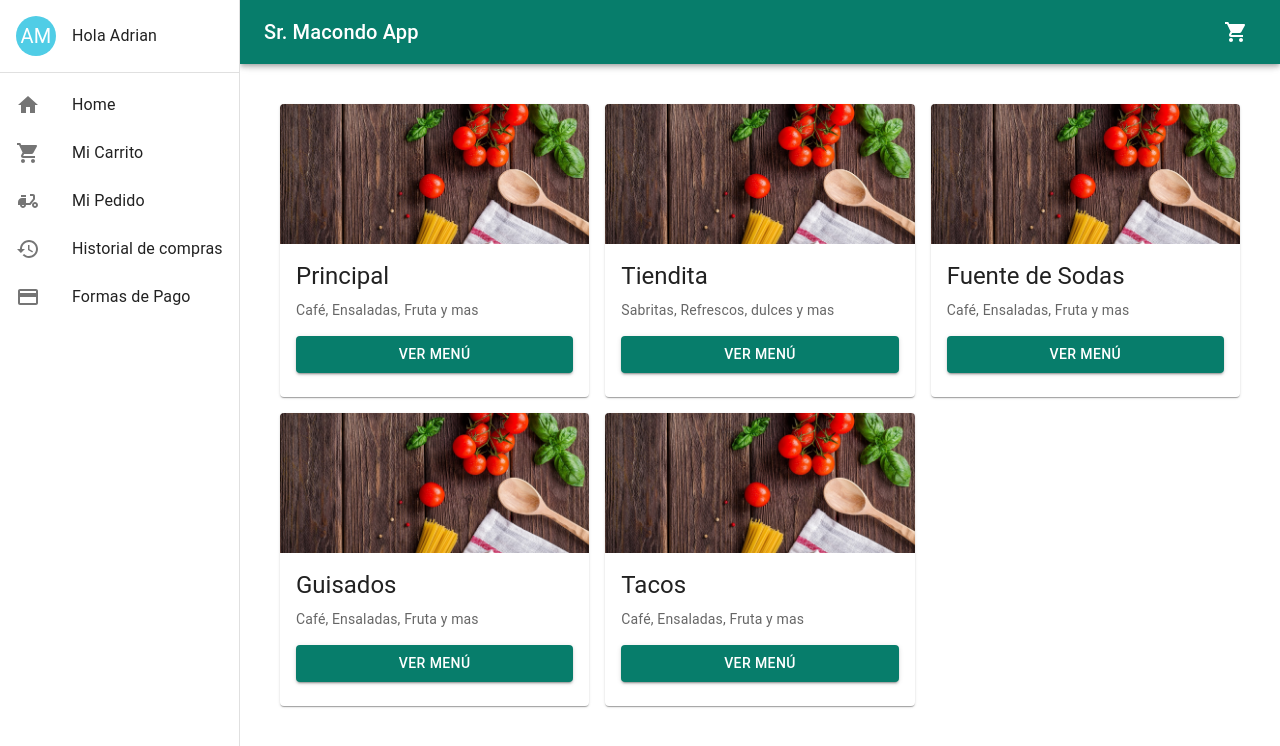
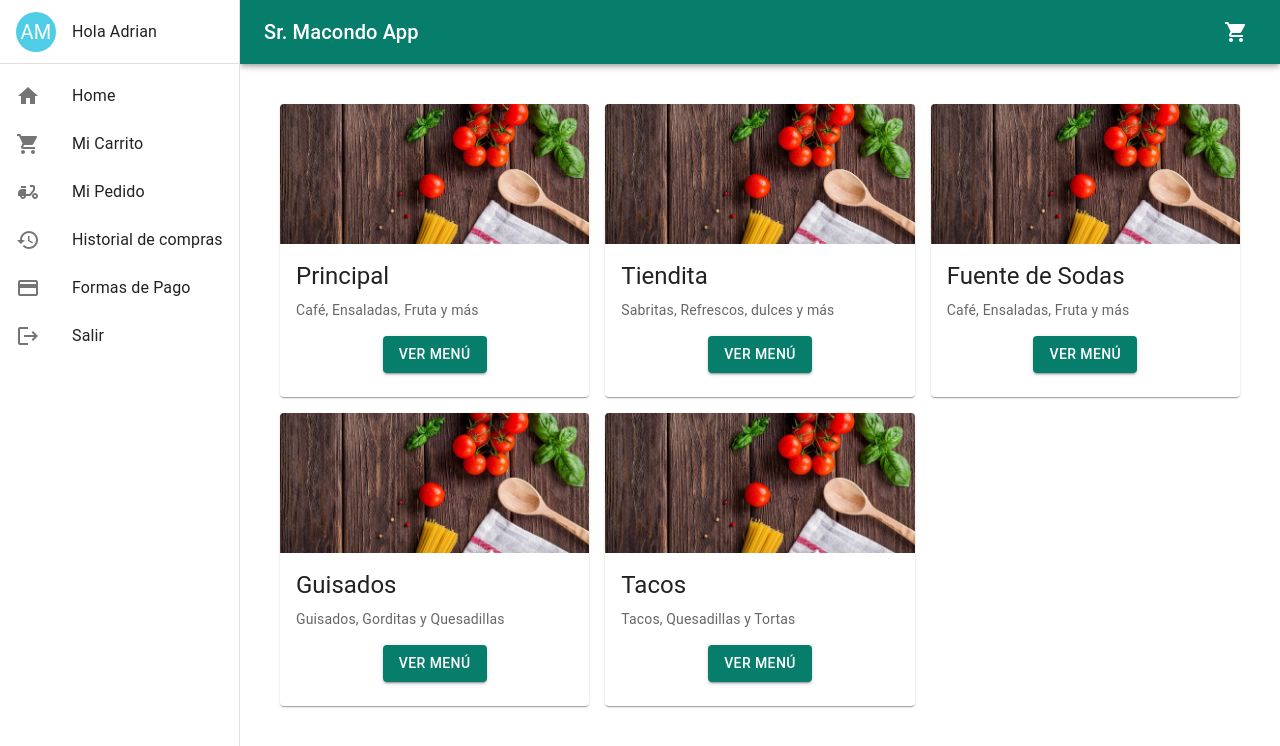
Before and after one commit to MoralesAdrian1/sr-macondo-app, a Next.js app: page /allPages in a window 1280 px wide. Shown: the top 746 px of the page. Built offline with nearby package versions, Linux system fonts and the light colour scheme.

Commit message:
modal para añadir al carrito

```diff
--- a/src/app/allPages/page.js
+++ b/src/app/allPages/page.js
@@ -1,23 +1,74 @@
+"use client";
+import { useState } from "react";
 import Navbar from "@/components/navigation/navbar";
-import { Box, Button, Card, CardContent, CardMedia, Grid, List, ListItem, ListItemText, Toolbar, Typography } from "@mui/material";
+import {
+  Box,
+  Button,
+  Card,
+  CardContent,
+  CardMedia,
+  Grid,
+  Toolbar,
+  Typography,
+} from "@mui/material";
+import MenuModal from "@/components/carritoCompras/Menu";
+ // Asegúrate de que la ruta sea correcta
 
-export default function Home(){
+export default function Home() {
+  const [open, setOpen] = useState(false);
+  const [selectedProducts, setSelectedProducts] = useState([]);
+
   const stations = [
-        {label: 'Principal',description:'Café, Ensaladas, Fruta y mas', imgPath:'/img1.jpg',prouctos:['Frape','Cafe de olla']},
-        {label: 'Tiendita',description:'Sabritas, Refrescos, dulces y mas', imgPath:'/img1.jpg',prouctos:['Papas','Refrescos']},
-        {label: 'Fuente de Sodas',description:'Café, Ensaladas, Fruta y mas', imgPath:'/img1.jpg',prouctos:['Frape','Cafe de olla']},
-        {label: 'Guisados',description:'Café, Ensaladas, Fruta y mas', imgPath:'/img1.jpg',prouctos:['Frape','Cafe de olla']},
-        {label: 'Tacos',description:'Café, Ensaladas, Fruta y mas', imgPath:'/img1.jpg',prouctos:['Frape','Cafe de olla']}
-      ]
-    return(
+    {
+      label: "Principal",
+      description: "Café, Ensaladas, Fruta y más",
+      imgPath: "/img1.jpg",
+      productos: ["Frape", "Café de olla"],
+    },
+    {
+      label: "Tiendita",
+      description: "Sabritas, Refrescos, dulces y más",
+      imgPath: "/img1.jpg",
+      productos: ["Papas", "Refrescos"],
+    },
+    {
+      label: "Fuente de Sodas",
+      description: "Café, Ensaladas, Fruta y más",
+      imgPath: "/img1.jpg",
+      productos: ["Frape", "Café de olla"],
+    },
+    {
+      label: "Guisados",
+      description: "Guisados, Gorditas y Quesadillas",
+      imgPath: "/img1.jpg",
+      productos: ["Guisados", "Gorditas" , "Quesadillas"],
+    },
+    {
+      label: "Tacos",
+      description: "Tacos, Quesadillas y Tortas",
+      imgPath: "/img1.jpg",
+      productos: ["Orden de Suadero", "Orden de Pastor"],
+    },
+  ];
+
+  const handleOpen = (productos) => {
+    setSelectedProducts(productos);
+    setOpen(true);
+  };
+
+  const handleClose = () => {
+    setOpen(false);
+  };
+
+  return (
     <>
-              {/* contenido de la pagina */}
+      {/* contenido de la página */}
       <Box
         component="main"
         sx={{
           flexGrow: 1,
           p: 3,
-    marginLeft: { xs: 0, sm: '240px' }, // 0 en pantallas pequeñas y 240px en pantallas medianas en adelante
+          marginLeft: { xs: 0, sm: "240px" }, // 0 en pantallas pequeñas y 240px en pantallas medianas en adelante
           width: { sm: `calc(100% - 240px)` },
         }}
       >
@@ -42,9 +93,16 @@ export default function Home(){
                     </Typography>
 
                     <Button
-              href='/auth'
+                      onClick={() => handleOpen(station.productos)} // Llama a handleOpen con los productos de la estación
                       variant="contained"
-              sx={{ bgcolor: '#077d6b', mt: 2, display: 'block', marginLeft: 'auto', marginRight: 'auto',textAlign:'center' }} // Centra el botón
+                      sx={{
+                        bgcolor: "#077d6b",
+                        mt: 2,
+                        display: "block",
+                        marginLeft: "auto",
+                        marginRight: "auto",
+                        textAlign: "center",
+                      }} // Centra el botón
                     >
                       Ver Menú
                     </Button>
@@ -55,6 +113,9 @@ export default function Home(){
           </Grid>
         </Box>
       </Box>
+
+      {/* Modal para mostrar productos */}
+      <MenuModal open={open} onClose={handleClose} products={selectedProducts} />
     </>
-    )
+  );
 }
--- /dev/null
+++ b/src/components/carritoCompras/Menu.jsx
@@ -0,0 +1,160 @@
+"use client";
+import {
+  Dialog,
+  DialogTitle,
+  DialogContent,
+  DialogActions,
+  Button,
+  Typography,
+  Divider,
+  List,
+  ListItem,
+  IconButton,
+  Snackbar,
+  ListItemText,
+  Alert,
+} from "@mui/material";
+import AddIcon from '@mui/icons-material/Add';
+import RemoveIcon from '@mui/icons-material/Remove';
+import { useState } from "react";
+
+const MenuModal = ({ open, onClose, products, stationName }) => {
+  const [quantities, setQuantities] = useState(Array(products.length).fill(0));
+  const [alertOpen, setAlertOpen] = useState(false);
+  const [snackbarOpen, setSnackbarOpen] = useState(false);
+  const [snackbarMessage, setSnackbarMessage] = useState("");
+
+  const increaseQuantity = (index) => {
+    const newQuantities = [...quantities];
+    newQuantities[index] += 1;
+    setQuantities(newQuantities);
+  };
+
+  const decreaseQuantity = (index) => {
+    const newQuantities = [...quantities];
+    if (newQuantities[index] > 0) {
+      newQuantities[index] -= 1;
+      setQuantities(newQuantities);
+    }
+  };
+
+  const totalQuantity = quantities.reduce((acc, curr) => acc + curr, 0);
+
+  const handleClose = () => {
+    if (totalQuantity > 0) {
+      setAlertOpen(true); // Abre el modal de alerta si hay productos seleccionados
+    } else {
+      resetQuantities();
+      onClose(); // Cierra el modal si no hay productos seleccionados
+    }
+  };
+
+  const handleAlertClose = (confirm) => {
+    if (confirm) {
+      resetQuantities();
+      onClose(); // Cierra el modal principal
+    }
+    setAlertOpen(false); // Siempre cierra el modal de alerta
+  };
+
+  const resetQuantities = () => {
+    setQuantities(Array(products.length).fill(0)); // Reinicia los contadores a cero
+  };
+
+  const handleAddToCart = () => {
+    // Lógica para añadir al carrito
+    console.log('Añadir al carrito:', quantities);
+
+    // Mostrar el Snackbar
+    setSnackbarMessage("Productos añadidos al carrito!");
+    setSnackbarOpen(true);
+
+    // Cerrar el modal principal
+    onClose();
+    resetQuantities(); // Reiniciar cantidades después de añadir al carrito
+  };
+
+  return (
+    <>
+      <Dialog open={open} onClose={handleClose}>
+        <DialogTitle>
+          <Typography variant="h4" sx={{ padding: 2, color: 'white', bgcolor: '#077d6b' }}>
+            Estación: {stationName}
+          </Typography>
+        </DialogTitle>
+        <Divider sx={{ bgcolor: 'black' }} />
+        <DialogContent>
+          <Typography variant="h6">Productos Disponibles:</Typography>
+          <Divider sx={{ bgcolor: '#077d6b' }} />
+          <br />
+          <List dense>
+            {products.map((producto, index) => (
+              <ListItem key={index}>
+                <ListItemText
+                  primary={producto}
+                  secondary={`Detalles de ${producto}`}
+                />
+                <IconButton edge="end" aria-label="remove" onClick={() => decreaseQuantity(index)}>
+                  <RemoveIcon />
+                </IconButton>
+                <Typography variant="body2" sx={{ mx: 1 }}>
+                  {quantities[index]}
+                </Typography>
+                <IconButton edge="end" aria-label="add" onClick={() => increaseQuantity(index)}>
+                  <AddIcon />
+                </IconButton>
+              </ListItem>
+            ))}
+          </List>
+          <Divider sx={{ bgcolor: 'black', my: 2 }} />
+          <Typography variant="h6">Total de productos: {totalQuantity}</Typography>
+        </DialogContent>
+        <DialogActions>
+          <Button onClick={handleClose} color="primary">
+            Cerrar
+          </Button>
+          <Button
+            onClick={handleAddToCart}
+            color="primary"
+            disabled={totalQuantity === 0}
+          >
+            Añadir al carrito
+          </Button>
+        </DialogActions>
+      </Dialog>
+
+      {/* Modal de alerta */}
+      <Dialog open={alertOpen} onClose={() => handleAlertClose(false)}>
+        <DialogTitle>Atención</DialogTitle>
+        <DialogContent>
+          <Typography>
+            Se perderán los artículos seleccionados. ¿Deseas continuar?
+          </Typography>
+        </DialogContent>
+        <DialogActions>
+          <Button variant="outlined" sx={{ color: '#077d6b' }} onClick={() => handleAlertClose(true)}>
+            Confirmar
+          </Button>
+          <Button variant="contained" sx={{ bgcolor: '#077d6b' }} onClick={() => handleAlertClose(false)}>
+            Cancelar
+          </Button>
+        </DialogActions>
+      </Dialog>
+
+      {/* Snackbar para mostrar mensaje de éxito */}
+      <Snackbar open={snackbarOpen} anchorOrigin={{ vertical: 'top', horizontal: 'center' }} autoHideDuration={3000} onClose={handleClose}>
+  <Alert
+     onClose={() => setSnackbarOpen(false)}
+    severity="success"
+    variant="filled"
+    sx={{ width: '100%' }}
+  >
+    Los Productos se añadieron al carrito exitosamente!
+  </Alert>
+</Snackbar>
+
+    </>
+  );
+};
+
+export default MenuModal;
--- a/src/components/navigation/navbar.jsx
+++ b/src/components/navigation/navbar.jsx
@@ -20,6 +20,7 @@ import HistoryIcon from '@mui/icons-material/History';
 import PaymentIcon from '@mui/icons-material/Payment';
 import MopedIcon from '@mui/icons-material/Moped';
 import ShoppingCartIcon from "@mui/icons-material/ShoppingCart";
+import LogoutIcon from '@mui/icons-material/Logout';
 import { useState } from 'react';
 import { Home } from '@mui/icons-material';
 const drawerWidth = 240;
@@ -76,15 +77,16 @@ export default function Navbar() {
     { route: 'allPages/pedido', label: 'Mi Pedido', icon: <MopedIcon /> },
     { route: 'allPages/historal', label: 'Historial de compras', icon: <HistoryIcon /> },
     { route: 'allPages/payment', label: 'Formas de Pago', icon: <PaymentIcon /> },
+    { route: '/', label: 'Salir', icon: <LogoutIcon /> },
   ];
 
   const drawer = (
     <div>
-      <List>
+      <List >
         <ListItem disablePadding>
-          <ListItemButton href='/allPages/profile'>
+          <ListItemButton sx={{height:47}} href='/allPages/profile'>
             <ListItemIcon>
-              <Avatar {...stringAvatar('Adrian Morales')} />
+              <Avatar  {...stringAvatar('Adrian Morales')} />
             </ListItemIcon>
             <ListItemText primary="Hola Adrian" />
           </ListItemButton>
```
Lines whose indentation alone changed are shown as unchanged.
